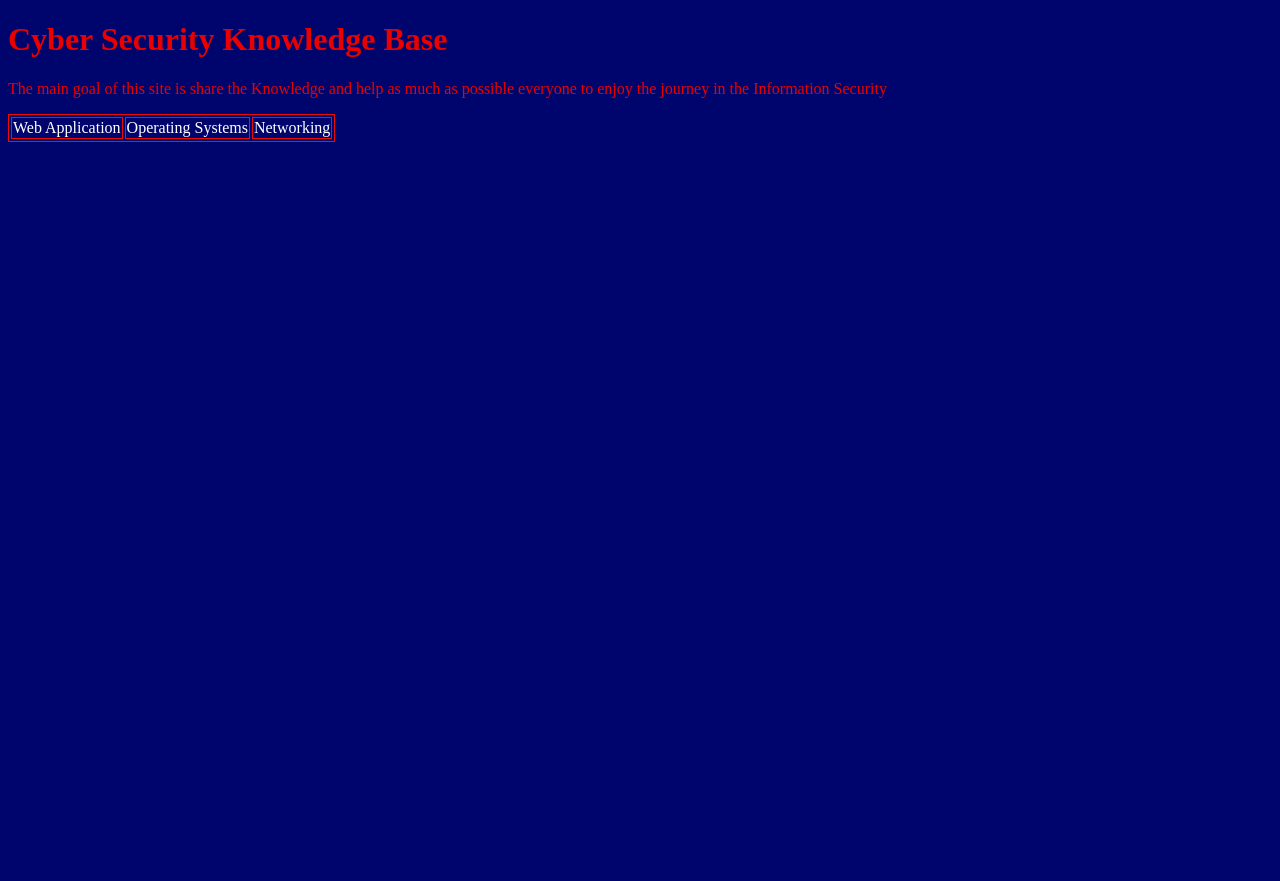
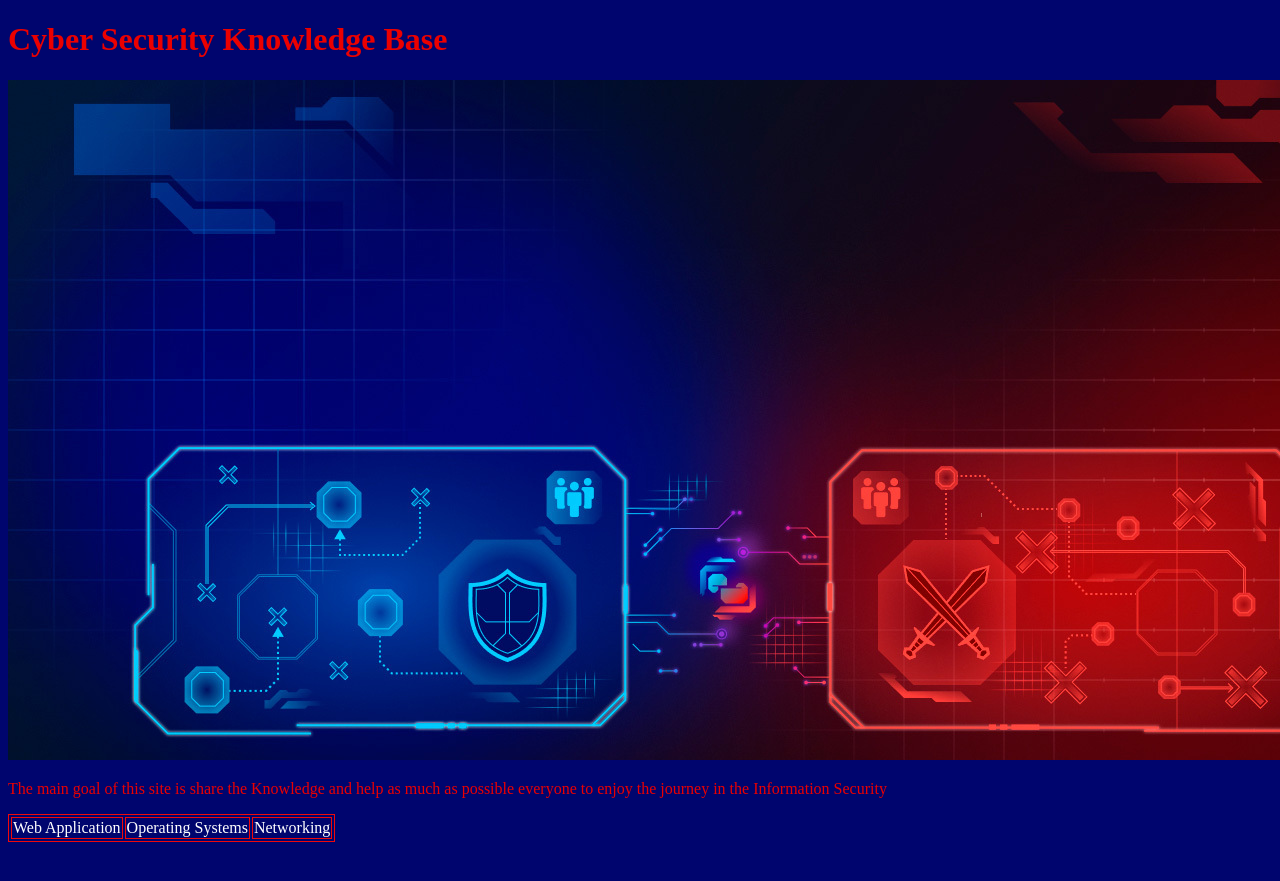
Before and after one commit to kilwaaz/kilwaaz.github.io, a Jekyll site: the page index.html, which Jekyll copies as it is, in a window 1280 px wide. Shown: the top 881 px of the page. Built offline with Jekyll 4.4.1, drawn with Linux system fonts in a browser that asks for light colours.

Commit message:
Update index.html

```diff
--- a/index.html
+++ b/index.html
@@ -6,6 +6,7 @@
 <body>
 
 <h1>Cyber Security Knowledge Base</h1>
+<img src= "Images/Main_BG.jpg">
 <p>The main goal of this site is share the Knowledge and help as much as possible everyone to enjoy the journey in the Information Security</p>
 <table>
     <tr>
```
